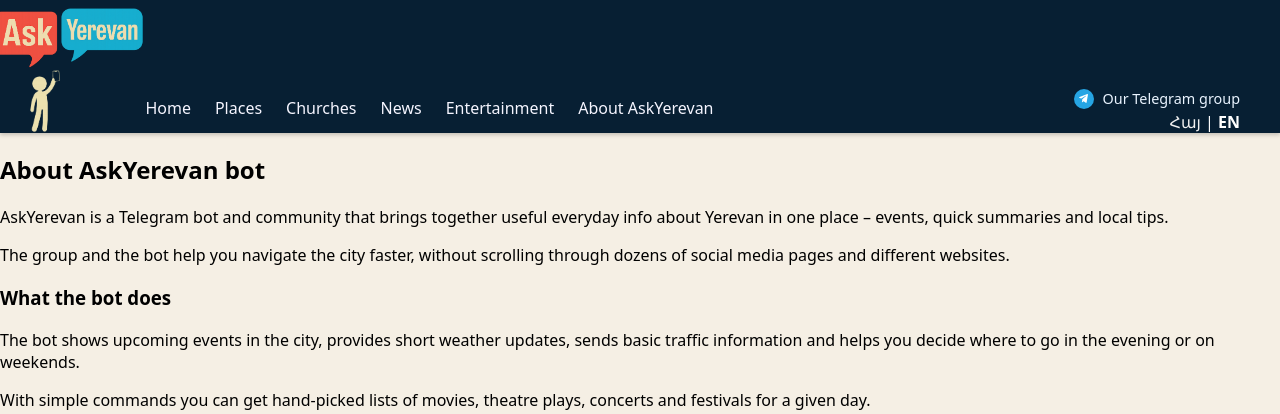
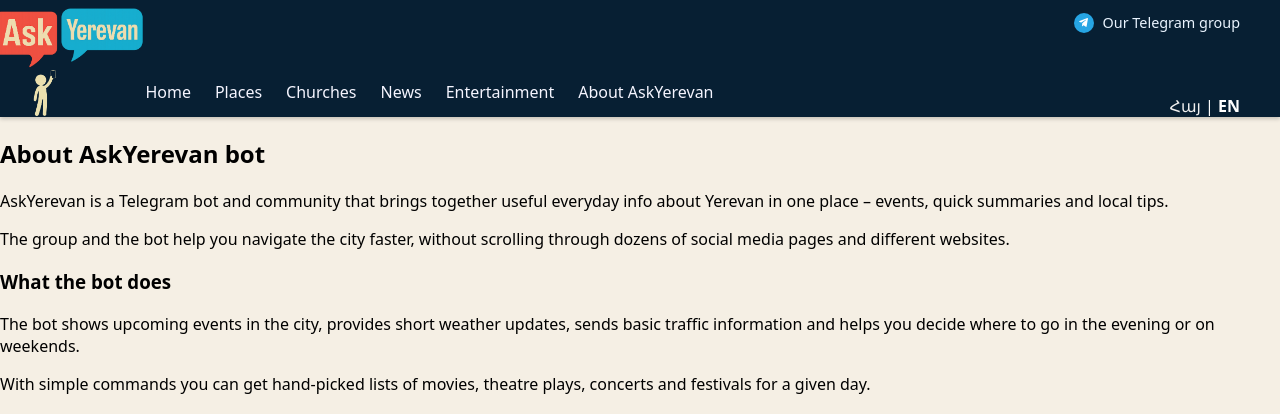
Before and after one commit to abgaryansaqo83-ctrl/ask-yerevan, a FastAPI app: page /en/about in a window 1280 px wide. Shown: the top 414 px of the page. Run offline with FastAPI, Linux system fonts and the light colour scheme.

Commit message:
Adjust logo height and header gap in CSS

```diff
--- a/static/css/main.css
+++ b/static/css/main.css
@@ -110,7 +110,7 @@ main.container {
 }
 
 .logo-person {
-  height: 4rem;
+  height: 3rem;
   width: auto;
   display: block;
   margin-top: 0rem;
@@ -142,7 +142,7 @@ main.container {
   display: flex;
   flex-direction: column;
   align-items: flex-end;
-  gap: 0.25rem;
+  gap: 4rem;
   margin-bottom: 0;
 }
 
```
